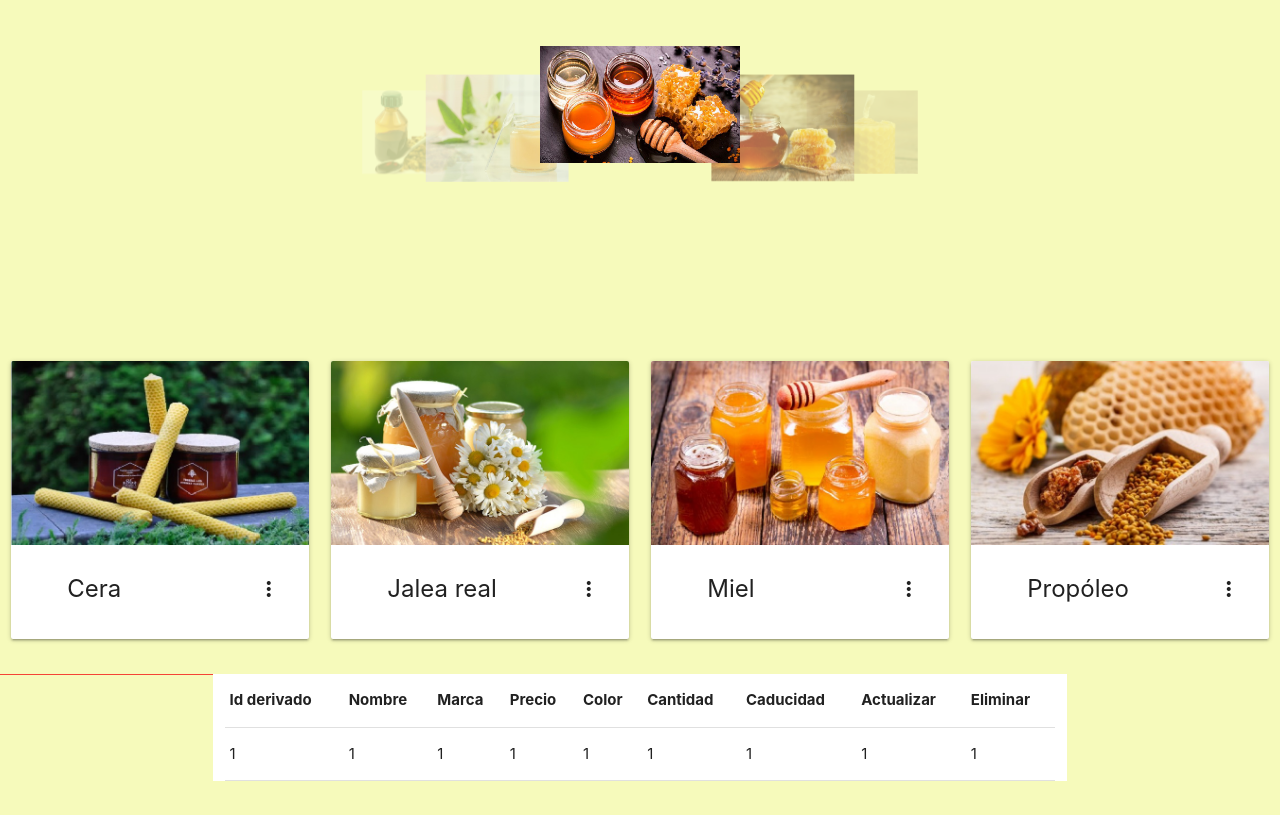
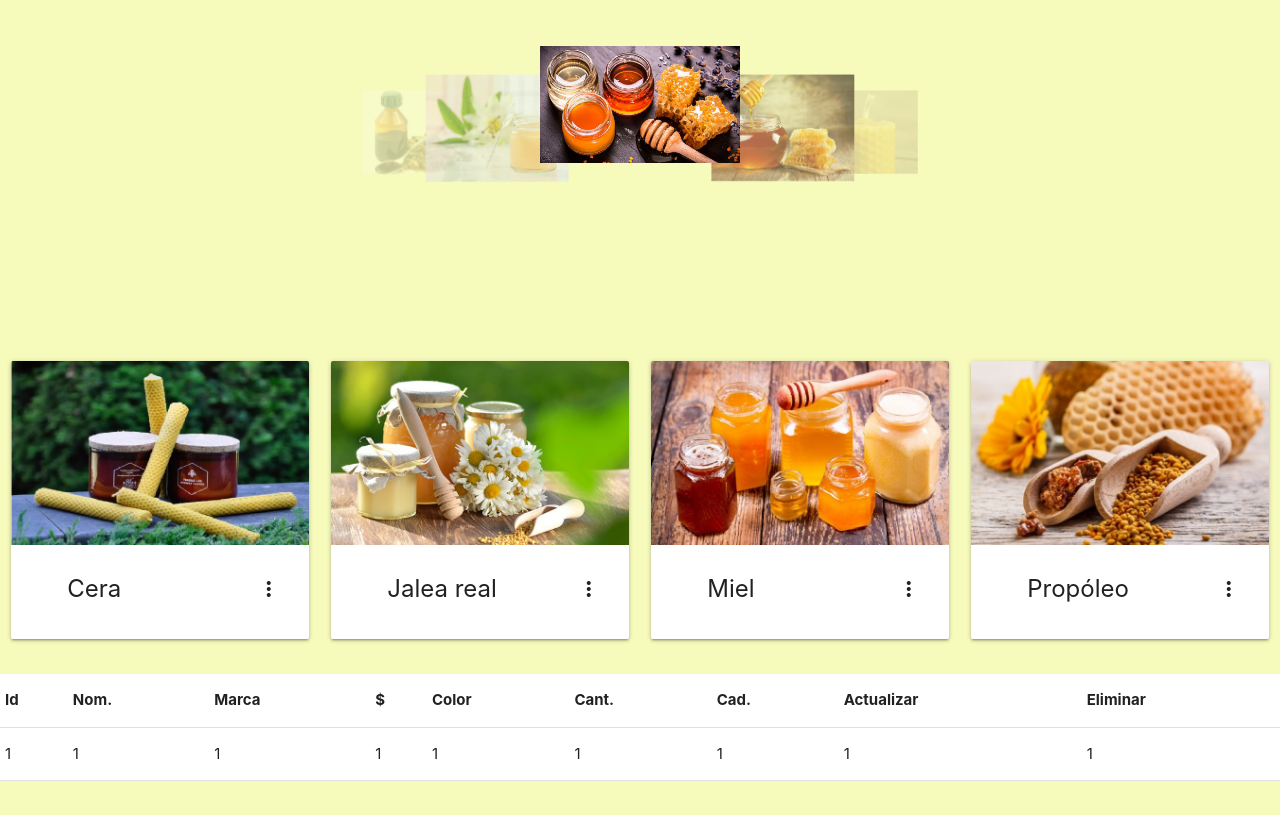
Before and after one commit to Betzira/Sistema-Api, a plain HTML site: page derivados.html in a window 1280 px wide. Shown: the part 118-933 px from the top of the page. Drawn offline with nearby package versions, Linux system fonts and the light colour scheme.

Commit message:
cambio de tablas 2

```diff
--- a/derivados.html
+++ b/derivados.html
@@ -119,18 +119,17 @@
 
 
 <!-- tabla -->
-<div class="row">
-  <div class="col s2 red"></div>
-    <div class="col s8 white">
+
+  <div class="col s12 m6 l8" id="tabla">
     <table>
         <tr>
-              <td><b>Id derivado</b></td>
-              <td><b>Nombre</b></td>
+              <td><b>Id</b></td>
+              <td><b>Nom.</b></td>
               <td><b>Marca</b></td>
-              <td><b>Precio</b></td>
+              <td><b>$</b></td>
               <td><b>Color</b></td>
-              <td><b>Cantidad</b></td>
-              <td><b>Caducidad</b></td>
+              <td><b>Cant.</b></td>
+              <td><b>Cad.</b></td>
               <td><b>Actualizar</b></td>
               <td><b>Eliminar</b></td>
         </tr>
@@ -147,8 +146,8 @@
         </tr>
       </table>
 </div>
-    <div class="col s2"></div>
-  </div>
+
+
 
   <!-- PROCESO DE ELABORACIÓN -->
   <br>
```
Also changed, not shown: contenedores.html (+1 -2 lines), index.html (+1 -0 lines). Lines whose indentation alone changed are shown as unchanged.
